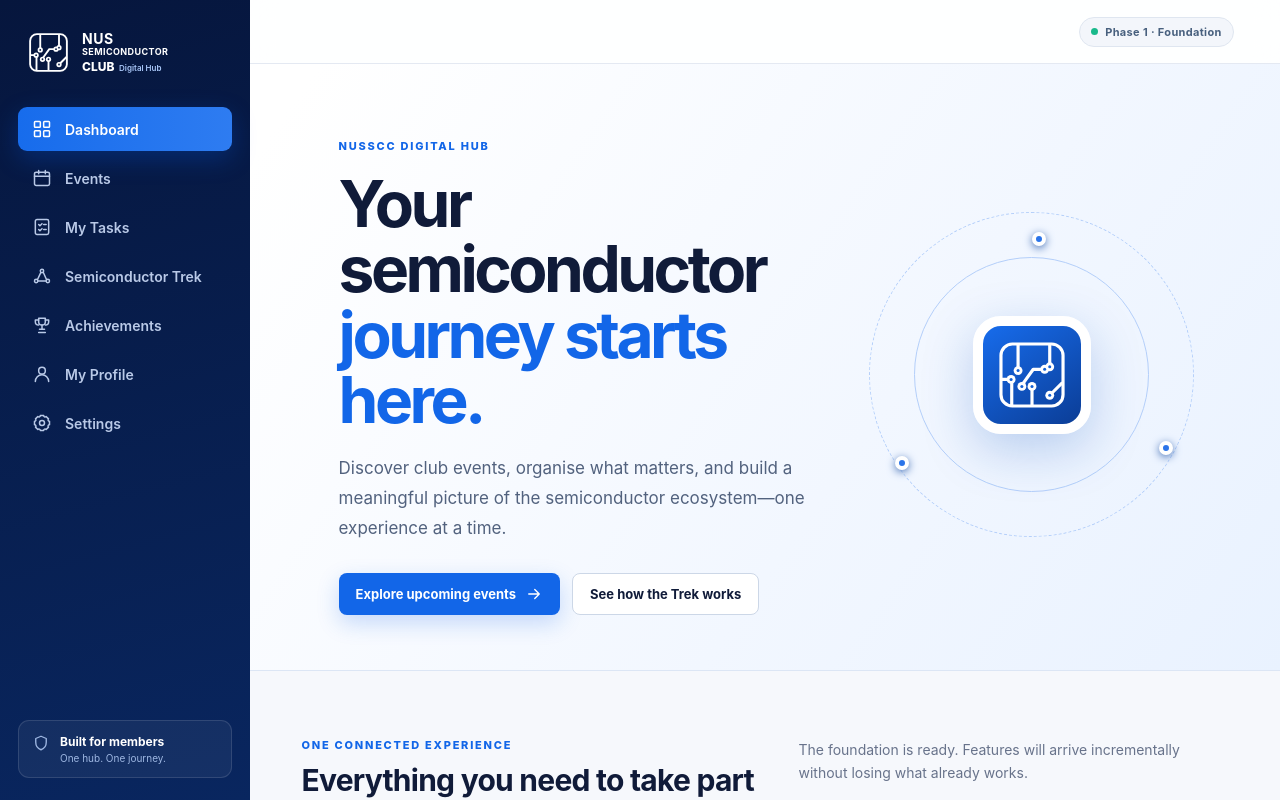
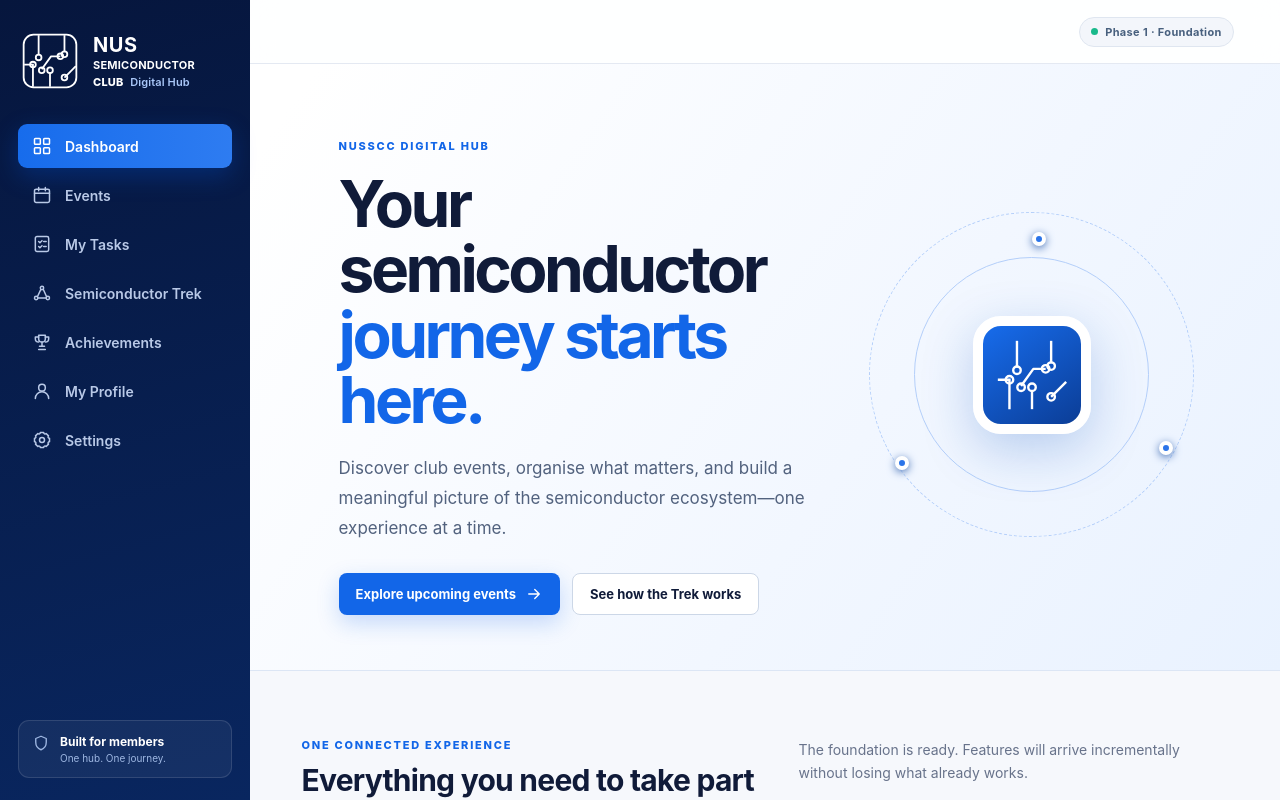
Before and after one commit to botaozheng180-netizen/NUSSCC-Digital-Hub, a Next.js app: page / in a window 1280 px wide. Shown: the top 800 px of the page. Built offline with nearby package versions, Linux system fonts and the light colour scheme.

Commit message:
Refine NUSSCC logo proportions

```diff
--- a/app/globals.css
+++ b/app/globals.css
@@ -54,12 +54,12 @@
 .brand {
   display: flex;
   align-items: center;
-  gap: 11px;
-  padding: 0 8px 32px;
+  gap: 12px;
+  padding: 0 1px 32px;
 }
 .brand-mark {
-  width: 45px;
-  height: 45px;
+  width: 62px;
+  height: 62px;
   flex: none;
   color: #fff;
 }
@@ -68,27 +68,28 @@
   display: block;
 }
 .brand-name strong {
-  font-size: 14px;
-  line-height: 0.96;
-  letter-spacing: 0.035em;
+  font-size: 20px;
+  line-height: 1;
+  letter-spacing: 0.025em;
 }
 .brand-name strong:nth-child(2) {
-  font-size: 9px;
-  margin-top: 3px;
-  letter-spacing: 0.045em;
+  font-size: 11px;
+  margin-top: 5px;
+  letter-spacing: 0.02em;
 }
 .brand-name span {
-  font-size: 12px;
+  font-size: 11px;
   line-height: 1;
   font-weight: 800;
-  margin-top: 4px;
+  margin-top: 6px;
+  letter-spacing: 0.02em;
 }
 .brand-name b {
   color: #a9c7f8;
-  font-size: 8px;
+  font-size: 11px;
   font-weight: 600;
-  letter-spacing: 0;
-  margin-left: 2px;
+  letter-spacing: 0.01em;
+  margin-left: 4px;
 }
 .sidebar nav {
   display: grid;
@@ -264,10 +265,9 @@
   z-index: 2;
 }
 .chip svg {
-  width: 76px;
-  height: 76px;
+  width: 82px;
+  height: 82px;
   color: #fff;
-  --logo-cutout: #1260d5;
 }
 .orbit {
   position: absolute;
--- a/app/page.tsx
+++ b/app/page.tsx
@@ -57,7 +57,7 @@
           <div className="orbit orbit-one" />
           <div className="orbit orbit-two" />
           <div className="chip">
-            <ClubLogo title="NUSSCC interconnect mark" />
+            <ClubLogo title="NUSSCC interconnect mark" showFrame={false} />
           </div>
           <div className="node n1" />
           <div className="node n2" />
--- a/components/club-logo.tsx
+++ b/components/club-logo.tsx
@@ -1,11 +1,13 @@
 type ClubLogoProps = {
   className?: string;
   title?: string;
+  showFrame?: boolean;
 };
 
 export function ClubLogo({
   className,
   title = "NUS Semiconductor Club",
+  showFrame = true,
 }: ClubLogoProps) {
   return (
     <svg
@@ -16,42 +18,46 @@
       fill="none"
       xmlns="http://www.w3.org/2000/svg"
     >
-      <rect
-        x="11"
-        y="11"
-        width="98"
-        height="98"
-        rx="18"
+      {showFrame && (
+        <rect
+          x="9"
+          y="9"
+          width="102"
+          height="102"
+          rx="19"
+          stroke="currentColor"
+          strokeWidth="3.5"
+        />
+      )}
+      <path d="M38 10v39" stroke="currentColor" strokeWidth="3.5" />
+      <path d="M88 10v33" stroke="currentColor" strokeWidth="3.5" />
+      <path d="M10 67h17v43" stroke="currentColor" strokeWidth="3.5" />
+      <path d="M60 110V82" stroke="currentColor" strokeWidth="3.5" />
+      <path d="m110 70-22 22" stroke="currentColor" strokeWidth="3.5" />
+      <path
+        d="m44 76 18-25h18"
         stroke="currentColor"
-        strokeWidth="5"
-      />
-      <path d="M38 12v37" stroke="currentColor" strokeWidth="5" />
-      <path d="M88 12v31" stroke="currentColor" strokeWidth="5" />
-      <path d="M12 67h16v41" stroke="currentColor" strokeWidth="5" />
-      <path d="M60 108V82" stroke="currentColor" strokeWidth="5" />
-      <path d="M108 72 90 90" stroke="currentColor" strokeWidth="5" />
-      <path
-        d="m44 76 18-25h15"
-        stroke="currentColor"
-        strokeWidth="5"
+        strokeWidth="3.5"
         strokeLinejoin="round"
       />
-      <circle cx="38" cy="53" r="7" fill="currentColor" />
-      <circle cx="88" cy="47" r="7" fill="currentColor" />
-      <circle cx="27" cy="67" r="7" fill="currentColor" />
-      <circle cx="44" cy="78" r="7" fill="currentColor" />
-      <circle cx="80" cy="51" r="7" fill="currentColor" />
-      <circle cx="60" cy="78" r="7" fill="currentColor" />
-      <circle cx="88" cy="92" r="7" fill="currentColor" />
-      <g fill="var(--logo-cutout, #071944)">
-        <circle cx="38" cy="53" r="2.4" />
-        <circle cx="88" cy="47" r="2.4" />
-        <circle cx="27" cy="67" r="2.4" />
-        <circle cx="44" cy="78" r="2.4" />
-        <circle cx="80" cy="51" r="2.4" />
-        <circle cx="60" cy="78" r="2.4" />
-        <circle cx="88" cy="92" r="2.4" />
-      </g>
+      {[
+        [38, 53],
+        [88, 47],
+        [27, 67],
+        [44, 78],
+        [80, 51],
+        [60, 78],
+        [88, 92],
+      ].map(([cx, cy]) => (
+        <circle
+          key={`${cx}-${cy}`}
+          cx={cx}
+          cy={cy}
+          r="5.5"
+          stroke="currentColor"
+          strokeWidth="3.5"
+        />
+      ))}
     </svg>
   );
 }
--- a/scripts/verify-phase1.mjs
+++ b/scripts/verify-phase1.mjs
@@ -47,7 +47,11 @@
 }
 
 const dashboard = await readFile("app/page.tsx", "utf8");
-if (!dashboard.includes('<ClubLogo title="NUSSCC interconnect mark"')) {
+if (
+  !dashboard.includes(
+    '<ClubLogo title="NUSSCC interconnect mark" showFrame={false}',
+  )
+) {
   throw new Error("The dashboard hero must use the NUSSCC interconnect mark.");
 }
 
```
